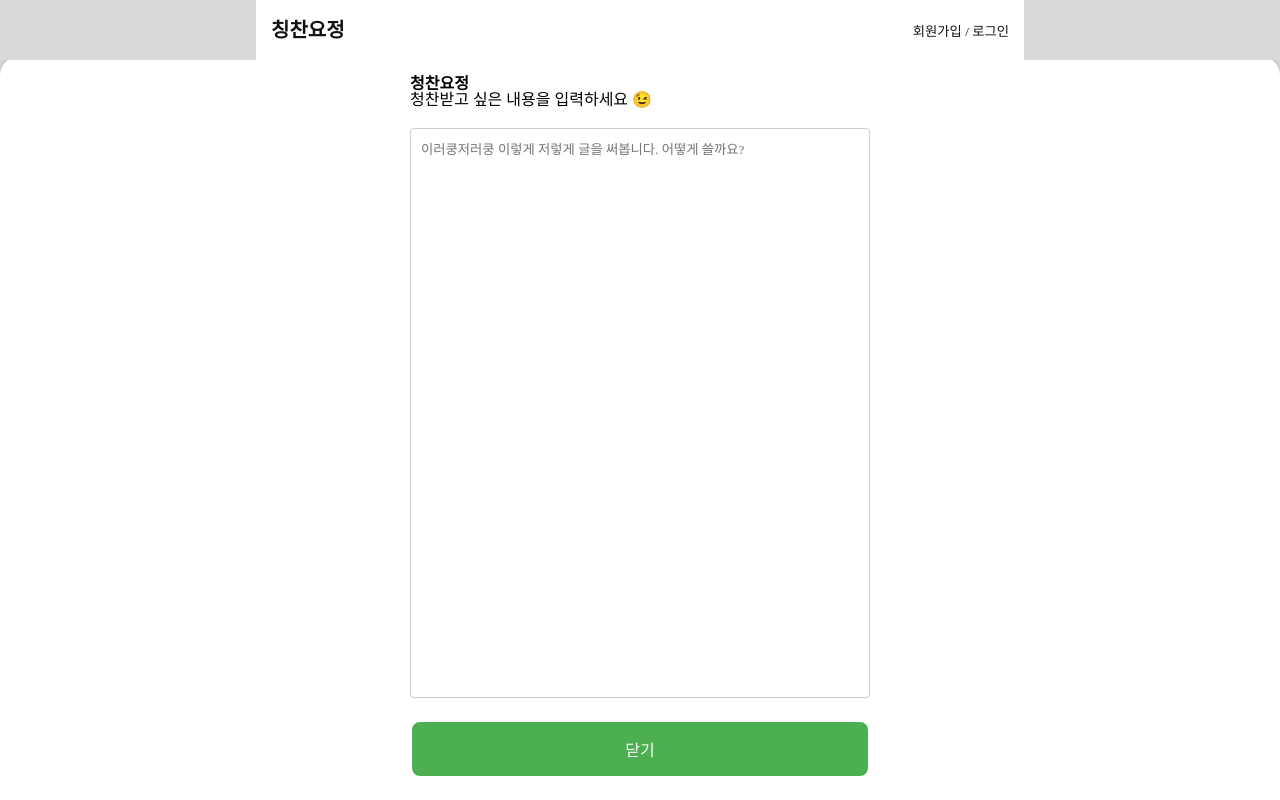
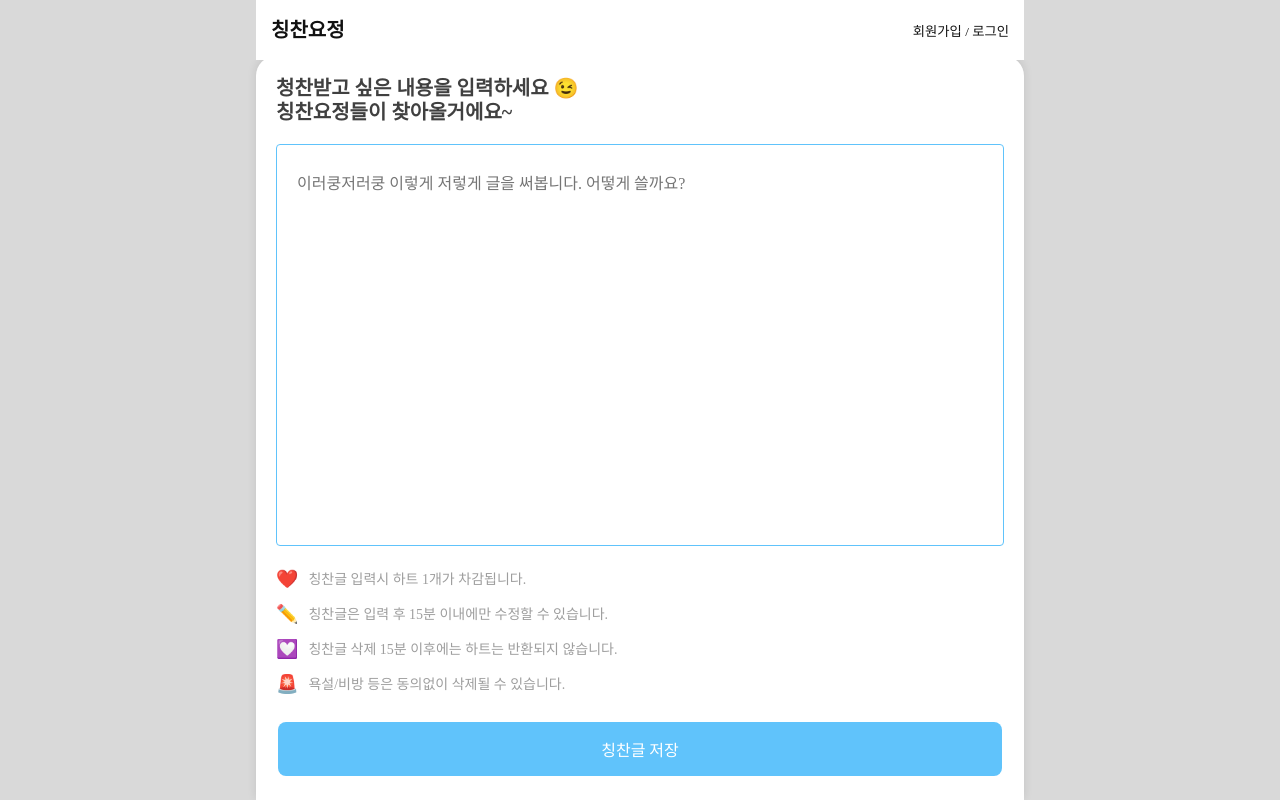
Before and after one commit to chchyj-project/chchyj-front, a React (Vite) app: page /home in a window 1280 px wide. Both pictures are taken after a click on the button "칭찬글 쓰기". Built offline with nearby package versions, Linux system fonts and the light colour scheme; no server answers.

Commit message:
[style]: 글작성 UI 수정

```diff
--- a/src/api/axiosConfig.ts
+++ b/src/api/axiosConfig.ts
@@ -23,7 +23,7 @@ axiosInstance.interceptors.request.use(
 );
 
 axiosInstance.interceptors.response.use(
-  (response) => response.data,
+  (response) => response,
   (error) => {
     if (error.response?.status === 401) {
       console.log('auth error');
--- a/src/components/FixedHeader.tsx
+++ b/src/components/FixedHeader.tsx
@@ -4,7 +4,7 @@ import { useNavigate } from 'react-router-dom';
 import Common from '../style/Common.ts';
 import FilledHeart from '../images/filled_heart.svg';
 interface ContainerProps {
-  bgColor: string;
+  $bgColor: string;
 }
 
 // 상위 컨테이너 추가
@@ -37,7 +37,7 @@ const HeaderContainer = styled.header<ContainerProps>`
 
   padding: 0 15px;
   box-sizing: border-box;
-  background-color: ${(props) => props.bgColor || '#ffffff'};
+  background-color: ${(props) => props.$bgColor || '#ffffff'};
   @media (max-width: 768px) {
     padding: 50px 10px 30px 10px;
   }
@@ -86,7 +86,11 @@ const Alarm = styled.div`
   margin-left: 8px;
 `;
 
-const FixedHeader = ({ bgColor }: any) => {
+interface FixedHeaderProps {
+  bgColor: string;
+}
+
+const FixedHeader = ({ bgColor }: FixedHeaderProps) => {
   const [isMenuOpen, setIsMenuOpen] = useState(false);
   const navigate = useNavigate();
   const nickname = localStorage.getItem('nickname');
@@ -101,7 +105,7 @@ const FixedHeader = ({ bgColor }: any) => {
   return (
     <PageContainer>
       <FixedHeaderWrapper>
-        <HeaderContainer bgColor={bgColor}>
+        <HeaderContainer $bgColor={bgColor}>
           <Title>칭찬요정</Title>
           {!nickname ? (
             <MenuButton
--- a/src/pages/Comment.tsx
+++ b/src/pages/Comment.tsx
@@ -51,17 +51,17 @@ const Comment = ({
   commenterId,
   content,
   likeCount,
-  isLast,
+  islast,
   isFirst,
 }: {
   commenterId: string;
   content: string;
   likeCount: number;
-  isLast: boolean;
+  islast: boolean;
   isFirst: boolean;
 }) => {
   return (
-    <CommentCard isLast={isLast} isFirst={isFirst}>
+    <CommentCard islast={islast} isFirst={isFirst}>
       <CommentHeader>
         <TitleWrapper>
           <NickName>{commenterId}</NickName>
--- a/src/pages/Home.tsx
+++ b/src/pages/Home.tsx
@@ -110,28 +110,30 @@ const Home = () => {
   const [articles, setArticles] = useState<Article[]>([]);
   const [isWriteMode, setWriteMode] = useState(false);
   const [bgColor, setBgColor] = useState<string>('white');
-  let nickname: string | null = '';
-
+  const [nickname, setNickname] = useState<string | null>(null); //
   useEffect(() => {
-    nickname = localStorage.getItem('nickname');
-    console.log('nickname', nickname);
+    const storedNickname = localStorage.getItem('nickname'); // Renamed for clarity
+    setNickname(storedNickname); // Updated to use React state setter
+    console.log('nickname', storedNickname);
   }, []);
 
   useEffect(() => {
     const fetchArticles = async () => {
-      if (nickname) {
-        const response: ArticleResponse = await axiosInstance.get('/articles', {
-          params: { limit: 10, offset: 0 },
-        });
-        setArticles(response.list);
-        console.log('response', response);
-      }
+      //TODO: 임시로 로그인이 안되므로 nickname 존재유무 관계없이 포스트 가져오기
+      // if (nickname) {
+      const response: ArticleResponse = await axiosInstance.get('/articles', {
+        params: { limit: 10, offset: 0 },
+      });
+      setArticles(response.data.list);
+      console.log('response', response);
+      // }
     };
     fetchArticles();
-  }, [nickname]);
+  }, []);
 
-  const handleWriteClick = (isWriteMode: boolean) => {
+  const handleWriteClick = async (isWriteMode: boolean) => {
     console.log('write click');
+    // debugger;
     if (!isWriteMode) {
       setBgColor('#4D4D4D');
     } else {
@@ -161,13 +163,12 @@ const Home = () => {
 
             <PraiseList>
               {articles.map((item, idx) => {
-                console.log('item>>', item, idx);
                 return (
                   <>
                     <PraiseItem
                       key={idx}
                       index={idx}
-                      isLast={idx === array.length - 1}
+                      islast={idx === array.length - 1}
                       article={item}
                     />
                     {idx !== array.length - 1 && <ListGap />}
@@ -190,7 +191,7 @@ const Home = () => {
       {isWriteMode && (
         <WriteSlidingPanel
           isWriteMode={isWriteMode}
-          handleWriteClick={handleWriteClick}
+          // handleWriteClick={handleWriteClick}
         />
       )}
     </>
--- a/src/pages/Login/LoginCallback.tsx
+++ b/src/pages/Login/LoginCallback.tsx
@@ -10,7 +10,7 @@ const LoginCallback = () => {
   const navigate = useNavigate();
 
   useEffect(() => {
-    console.log(code);
+    console.log('code-->', code);
     if (code) {
       console.log('code:', code);
       AuthService.kakaoLogin(code, axiosPath.REDIRECT_URI)
--- a/src/pages/PraiseItem.tsx
+++ b/src/pages/PraiseItem.tsx
@@ -10,7 +10,7 @@ import { Article, ContainerProps } from '../types/MainPage.ts';
 import dayjs from 'dayjs';
 
 const Container = styled.div<ContainerProps>`
-  margin-bottom: ${(props) => (props.isLast ? '0px' : '8px')};
+  margin-bottom: ${(props) => (props.islast ? '0px' : '8px')};
   padding: 20px 15px;
   background-color: #fff;
 `;
@@ -71,10 +71,10 @@ const StartGreyLine = styled.div`
 `;
 
 const PraiseItem = ({
-  isLast,
+  islast,
   article,
 }: {
-  isLast: boolean;
+  islast: boolean;
   index: number;
   article: Article;
 }) => {
@@ -109,7 +109,7 @@ const PraiseItem = ({
   const createdAt = dayjs(article.createdAt);
 
   return (
-    <Container isLast={isLast}>
+    <Container islast={islast}>
       <Header>
         <TitleWrapper>
           <Title>{article.userId}</Title>
@@ -139,7 +139,7 @@ const PraiseItem = ({
               content={item.content}
               likeCount={item.likeCount}
               isFirst={index === 0}
-              isLast={index === commentMockData.length - 1}
+              islast={index === commentMockData.length - 1}
             />
           ))}
         </CommentContainer>
--- a/src/pages/WriteSlidingPanel.tsx
+++ b/src/pages/WriteSlidingPanel.tsx
@@ -1,8 +1,9 @@
 import styled from 'styled-components';
 import { motion, AnimatePresence } from 'framer-motion';
+import { axiosInstance } from '../api/axiosConfig.ts';
 
 const Button = styled.button`
-  background-color: #4caf50;
+  background-color: #60c3fb;
   border: none;
   color: white;
   padding: 15px 32px;
@@ -18,18 +19,20 @@ const Button = styled.button`
 const Panel = styled(motion.div)`
   position: fixed;
   bottom: 0;
-  left: 0;
-  right: 0;
-  height: 93vh; // 화면 높이의 80%
+  //left: 50%; // 화면 중앙으로 정렬하기 위한 기준점
+  transform: translateX(-50%); // 중앙 정렬
+  width: 100%; // 원하는 비율로 가로 크기를 설정 (ex: 90%)
+  max-width: 768px; // 최대 너비를 제한
+  height: 93vh;
   background-color: white;
   border-top-left-radius: 20px;
   border-top-right-radius: 20px;
   box-shadow: 0px -2px 10px rgba(0, 0, 0, 0.1);
-  overflow-y: auto; // 내용이 넘칠 경우 스크롤 가능하도록 설정
+  overflow-y: auto;
 `;
 
 const PanelContent = styled.div`
-  max-width: 500px;
+  //max-width: 500px;
   margin: 0 auto;
   padding: 20px;
   height: 100%;
@@ -41,21 +44,58 @@ const StyledTextarea = styled.textarea`
   width: 100%;
   flex-grow: 1;
   margin: 20px 0;
-  padding: 10px;
-  border: 1px solid #ccc;
+  padding: 25px 20px;
+  border: 1px solid #60c3fb;
   border-radius: 4px;
   resize: none;
+  font-size: 16px;
 `;
 
-export default function WriteSlidingPanel({
-  isWriteMode,
-  handleWriteClick,
-}: any) {
+const Wrapper = styled.div`
+  display: flex;
+  flex-direction: column;
+  gap: 8px; /* 각 항목 간격 */
+  color: #9e9e9e; /* 텍스트 색상 */
+  font-size: 14px; /* 기본 폰트 크기 */
+  line-height: 1.5; /* 텍스트 간격 */
+  margin-bottom: 20px;
+`;
+
+const Item = styled.div`
+  display: flex;
+  align-items: center;
+  gap: 10px; /* 아이콘과 텍스트 간격 */
+`;
+
+const Icon = styled.span`
+  font-size: 18px; /* 아이콘 크기 */
+`;
+
+const Text = styled.span`
+  display: inline-block;
+`;
+const Title = styled(Text)`
+  font-style: normal;
+  font-weight: 700;
+  font-size: 20px;
+  line-height: 24px;
+  color: #404040;
+`;
+// const UnderlinedText = styled(Text)`
+//   text-decoration: underline; /* 밑줄 적용 */
+//   color: #5478f6; /* 밑줄 텍스트 색상 */
+// `;
+
+export default function WriteSlidingPanel({ isWriteMode }: any) {
   // const [isOpen, setIsOpen] = useState(false);
-
+  const save = async () => {
+    const result = await axiosInstance.post<any>('/articles', {
+      content: '',
+    });
+    console.log('write result********', result);
+  };
   return (
-    <div>
-      {/*<Button onClick={() => setIsOpen(true)}>청찬요정</Button>*/}
+    <>
       <AnimatePresence>
         {isWriteMode && (
           <Panel
@@ -65,14 +105,39 @@ export default function WriteSlidingPanel({
             transition={{ type: 'spring', damping: 30, stiffness: 300 }}
           >
             <PanelContent>
-              <h2>청찬요정</h2>
-              <p>청찬받고 싶은 내용을 입력하세요 😉</p>
+              <Title>
+                청찬받고 싶은 내용을 입력하세요 😉
+                <br />
+                칭찬요정들이 찾아올거에요~
+              </Title>
               <StyledTextarea placeholder="이러쿵저러쿵 이렇게 저렇게 글을 써봅니다. 어떻게 쓸까요?" />
-              <Button onClick={() => handleWriteClick(false)}>닫기</Button>
+              <Wrapper>
+                <Item>
+                  <Icon>❤️</Icon>
+                  <Text>칭찬글 입력시 하트 1개가 차감됩니다.</Text>
+                </Item>
+                <Item>
+                  <Icon>✏️</Icon>
+                  <Text>
+                    칭찬글은 입력 후 15분 이내에만 수정할 수 있습니다.
+                  </Text>
+                </Item>
+                <Item>
+                  <Icon>💟</Icon>
+                  {/*<UnderlinedText>*/}
+                  칭찬글 삭제 15분 이후에는 하트는 반환되지 않습니다.
+                  {/*</UnderlinedText>*/}
+                </Item>
+                <Item>
+                  <Icon>🚨</Icon>
+                  <Text>욕설/비방 등은 동의없이 삭제될 수 있습니다.</Text>
+                </Item>
+              </Wrapper>
+              <Button onClick={save}>칭찬글 저장</Button>
             </PanelContent>
           </Panel>
         )}
       </AnimatePresence>
-    </div>
+    </>
   );
 }
--- a/src/types/MainPage.ts
+++ b/src/types/MainPage.ts
@@ -1,5 +1,5 @@
 export interface ContainerProps {
-  isLast?: boolean;
+  islast?: boolean;
   isFirst?: boolean;
   bgColor?: string;
 }
@@ -24,6 +24,5 @@ export type PageInfo = {
 };
 
 export type ArticleResponse = {
-  list: Article[];
-  pageInfo: PageInfo;
+  data: { list: Article[]; pageInfo: PageInfo };
 };
```
Also changed, not shown: src/api/AuthService.ts (+39 -27 lines).
